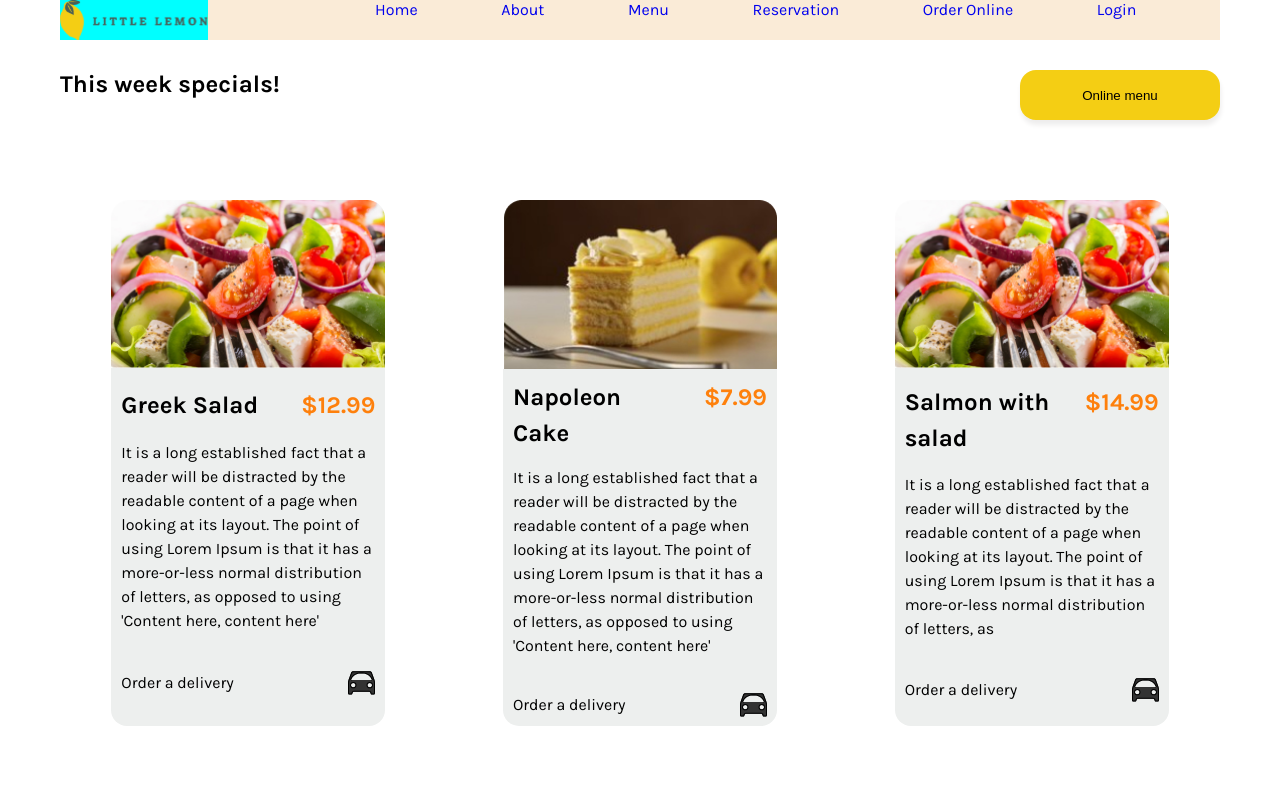
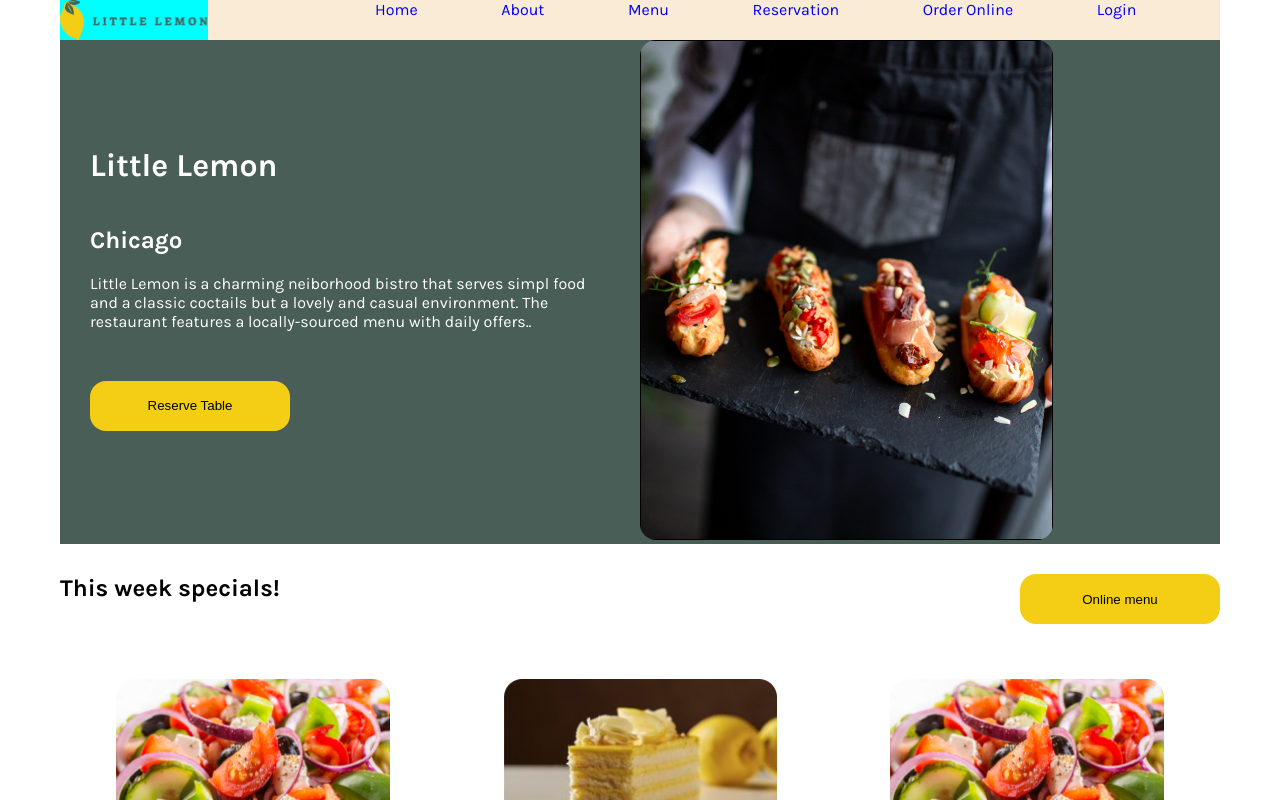
Before and after one commit to YuliiaKozik/little-lemon-restaurant, a React (Create React App) app: page / in a window 1280 px wide. Shown: the top 800 px of the page. Built offline with nearby package versions, Linux system fonts and the light colour scheme; a web font is replaced by a local one.

Commit message:
Adjust button in MainComponent and adjust Card Component

```diff
--- a/src/components/Button/Button.css
+++ b/src/components/Button/Button.css
@@ -4,5 +4,5 @@
   background-color: #f4ce14;
   border-radius: 16px;
   border: none;
-  box-shadow: 1px 5px 5px rgb(238, 237, 237);
+  display: block;
 }
--- a/src/components/Card/Card.css
+++ b/src/components/Card/Card.css
@@ -4,14 +4,13 @@
 }
 .cardContainer {
   background-color: #edefee;
-  max-width: 274px;
-  height: 526px;
+  max-width: 315px;
+  height: 600px;
   display: grid;
   grid-template-columns: 1fr;
   grid-template-rows: auto auto auto auto;
   border-radius: 16px;
   line-height: 1.5;
-
 }
 .cardImage {
   display: block;
@@ -19,13 +18,30 @@
 }
 
 .cardDescription {
+  font-family: "Markazi";
+  font-weight: normal;
+  font-size: 16pt;
+  line-height: 1.5;
   padding: 10px;
   display: grid;
   grid-template-columns: 1fr;
   grid-template-rows: auto auto auto;
-  row-gap: 15px;
+  row-gap: 10px;
   justify-content: space-around;
 }
+
+.cardTitle {
+  font-family: "Markazi";
+  font-size: 18pt;
+  font-weight: bold;
+  align-items: center;
+}
+.price {
+  font-family: "Markazi";
+  font-size: 16pt;
+  font-weight: medium;
+}
+
 .cardTitle,
 .cardFooter {
   display: grid;
@@ -33,15 +49,14 @@
   justify-content: space-between;
 }
 
-
 .price,
 .cardIcon {
   justify-self: end;
 }
 
-.cardFooter{
+.cardFooter {
   padding-top: 20px;
 }
 .price {
-    color: #FE800C;
+  color: #fe800c;
 }
--- a/src/components/Card/Card.js
+++ b/src/components/Card/Card.js
@@ -10,8 +10,8 @@ const Card = ({ img, dishName, price, description, delivery, icon }) => {
                 src={img} />
             <div className="cardDescription">
                 <div className="cardTitle" >
-                    <h2 className="dishName">{dishName}</h2>
-                    <h2 className="price">{price}</h2>
+                    <h3 className="dishName">{dishName}</h3>
+                    <h3 className="price">{price}</h3>
                 </div>
 
                 <p className="foodDescription">{description}</p>
--- a/src/components/Main/Main.css
+++ b/src/components/Main/Main.css
@@ -1,8 +1,8 @@
 .cardsSection {
   display: grid;
-  grid-template-columns: 1fr;
+  grid-template-columns: 375px;
   grid-template-rows: 100px auto;
-  gap: 30px;
+  row-gap: 5px;
   padding-top: 30px;
 }
 
@@ -17,18 +17,67 @@
   display: grid;
   grid-template-columns: 1fr;
   grid-template-rows: repeat(3, 1fr);
-  gap: 15px;
   justify-items: center;
+  row-gap: 10px;
+}
+
+.subTitleSection {
+  background-color: #495e57;
+  color: white;
+  display: grid;
+  grid-template-columns: 375px;
+  grid-template-rows: 1fr;
+}
+.nameAndDescription {
+  display: grid;
+  grid-template-rows: 50px 50px 1fr 100px;
+  align-items: end;
+  row-gap: 20px;
+  margin: 0 30px;
+}
+
+.titleButtonContainer {
+  margin: 20px 0;
+}
+
+.titleButtonContainer .primaryButton {
+  width: 100%;
+}
+
+.asidePhotoContainer {
+  display: none;
+}
+
+.bigPhoto {
+  border-radius: 16px;
 }
 
 @media screen and (min-width: 600px) {
+  .cardsSection {
+    grid-template-columns: 1fr;
+  }
+
   .headerOfCardsSection {
     grid-template-columns: 1fr 200px;
     margin: 0 50px;
   }
+  .subTitleSection {
+    grid-template-columns: repeat(2, 1fr);
+    align-items: center;
+  }
+  .titleButtonContainer .primaryButton {
+    width: 200px;
+  }
+  .asidePhotoContainer {
+    width: 420px;
+    height: 500px;
+    display: table;
+  }
   .cards {
     grid-template-columns: repeat(2, 1fr);
-    /* justify-content: space-around; */
+    grid-template-rows: repeat(2, 1fr);
+    row-gap: 20px;
+    justify-items: center; /* justify-content: space-around; */
   }
 }
 @media screen and (min-width: 860px) {
@@ -39,4 +88,8 @@
   .headerOfCardsSection {
     margin: 0;
   }
+  .cardContainer {
+    width: 274px;
+    height: 640px;
+  }
 }
--- a/src/components/Main/Main.js
+++ b/src/components/Main/Main.js
@@ -1,15 +1,35 @@
+import "./Main.css";
 import Card from "../Card/Card";
+import ManWithDesc from "../../assets/images/ManWithDesc.jpg";
 import specials from "../../specialMenuData";
-import "./Main.css";
 import Button from "../Button/Button"
+
+
 const Main = () => {
 
     return (
         <>
+            <div className="subTitleSection">
+                <div className="nameAndDescription">
+                    <h1>Little Lemon</h1>
+                    <h2>Chicago</h2>
+                    <p>Little Lemon is a charming neiborhood bistro that serves simpl food and a classic coctails but a lovely and casual environment. The restaurant features a locally-sourced menu with daily offers..</p>
+
+                    <div className="titleButtonContainer">
+                        <Button>Reserve Table</Button>
+                    </div>
+                </div>
+
+
+                <div className="asidePhotoContainer">
+                    <img className="bigPhoto" alt="Man with sandwiches on a board" src={ManWithDesc} />
+                </div>
+            </div>
+
             <div className="cardsSection">
                 <div className="headerOfCardsSection">
                     <h2>This week specials!</h2>
-                    <Button>Online menu</Button>
+                    <Button className="buttonSpecials">Online menu</Button>
                 </div>
 
                 <div className="cards">
--- a/src/specialMenuData.js
+++ b/src/specialMenuData.js
@@ -7,7 +7,7 @@ const specials = [
         id: 1,
         img: saladImg,
         dishName: "Greek Salad",
-        description: "It is a long established fact that a reader will be distracted by the readable content of a page when looking at its layout. The point of using Lorem Ipsum is that it has a more-or-less normal distribution of letters, as opposed to using 'Content here, content here'",
+        description: "It is a long established fact that a reader will be distracted by the readable content of a page when looking at its layout. The point of using Lorem Ipsum is that it has a more-or-less normal ",
         price: "$12.99",
         delivery: "Order a delivery",
         icon: auto
@@ -17,7 +17,7 @@ const specials = [
         id: 2,
         img: napoleonCake,
         dishName: "Napoleon Cake",
-        description: "It is a long established fact that a reader will be distracted by the readable content of a page when looking at its layout. The point of using Lorem Ipsum is that it has a more-or-less normal distribution of letters, as opposed to using 'Content here, content here' ",
+        description: "It is a long established fact that a reader will be distracted by the readable content of a page when looking at its layout. The point of using Lorem Ipsum is that it has ",
         price: "$7.99",
         delivery: "Order a delivery",
         icon: auto
@@ -27,7 +27,7 @@ const specials = [
         id: 3,
         img: saladImg,
         dishName: "Salmon with salad",
-        description: "It is a long established fact that a reader will be distracted by the readable content of a page when looking at its layout. The point of using Lorem Ipsum is that it has a more-or-less normal distribution of letters, as",
+        description: "It is a long established fact that a reader will be distracted by the readable content of a page when looking at its layout.",
         price: "$14.99",
         delivery: "Order a delivery",
         icon: auto
```
Also changed, not shown: src/assets/images/ManWithDesc.jpg (added).
